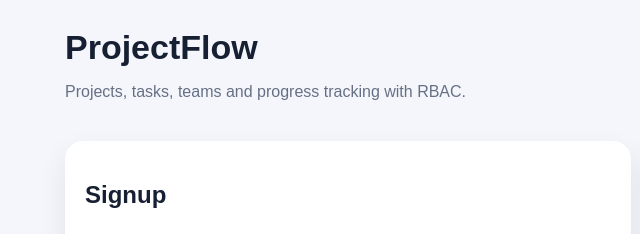
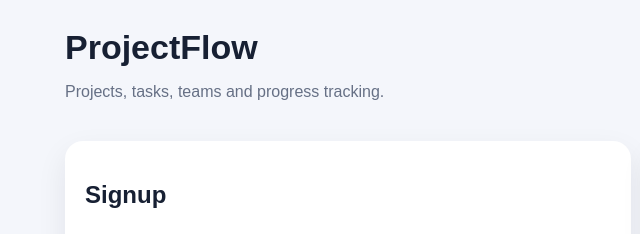
Before and after one commit to ParthAggarwal04/Project_managemnet_app, a website: page public/index.html in a window 1280 px wide. Shown: the top 234 px of the page, 0-640 px from the left. Drawn offline with Linux system fonts and the light colour scheme.

Commit message:
Update project title and description in index.html
Removed 'RBAC' from the title and description.

```diff
--- a/public/index.html
+++ b/public/index.html
@@ -3,7 +3,7 @@
 <head>
   <meta charset="UTF-8" />
   <meta name="viewport" content="width=device-width, initial-scale=1.0" />
-  <title>ProjectFlow RBAC</title>
+  <title>ProjectFlow </title>
   <link rel="stylesheet" href="style.css" />
 </head>
 <body>
@@ -11,7 +11,7 @@
     <header>
       <div>
         <h1>ProjectFlow</h1>
-        <p>Projects, tasks, teams and progress tracking with RBAC.</p>
+        <p>Projects, tasks, teams and progress tracking.</p>
       </div>
       <button id="logoutBtn" class="secondary hidden">Logout</button>
     </header>
```
